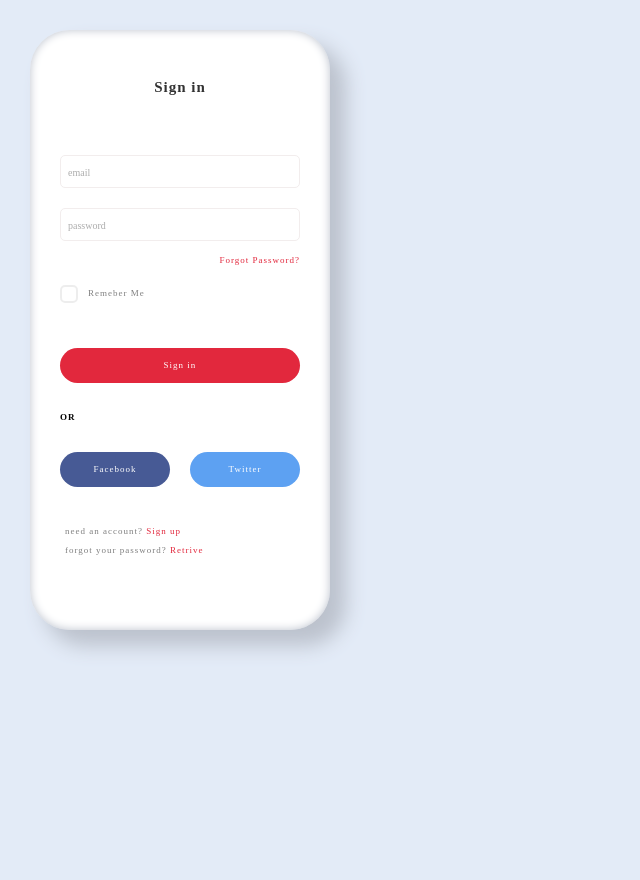
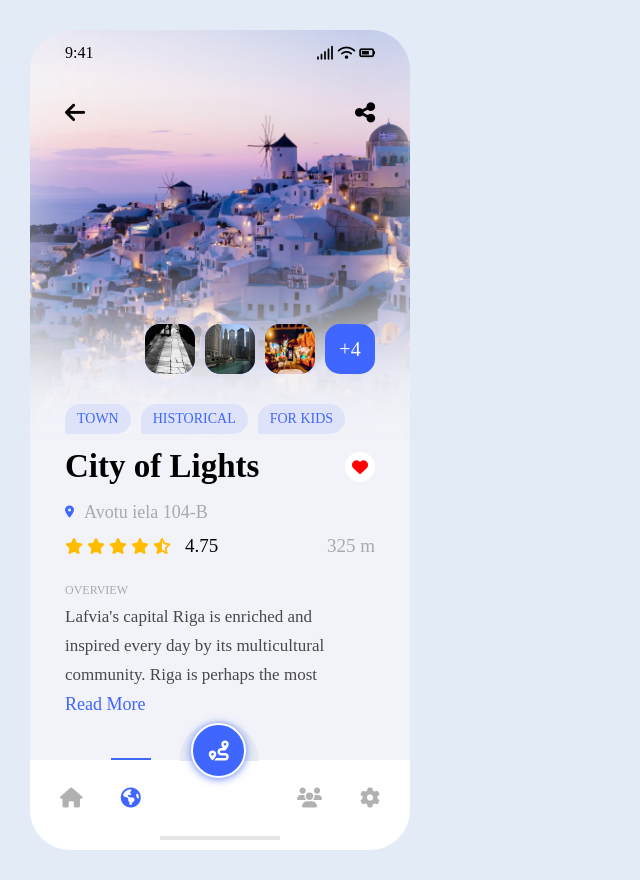
Before and after one commit to LeeHwanHo/HTML-Project, a plain HTML site: page index.html in a window 1280 px wide. Shown: the whole page, without its empty margins (0-640 px from the left). Before the commit the page ends 800 px from the top, so only its background shows below. Drawn offline with Linux system fonts and the light colour scheme; a web font is replaced by a local one.

Commit message:
html-css day 11 of 17 coding challenge

```diff
--- a/css/style.css
+++ b/css/style.css
@@ -5,146 +5,260 @@
     box-sizing: border-box;
 }
 
+a{
+    color: inherit;
+    text-decoration: none;
+}
+
 body{
     font-family: Amaranth;
-    letter-spacing: 1px;
-    font-size: 9px;
     background-color: #e3ebf7;
 }
 .phone{
-    width: 300px;
-    height: 600px;
-    padding: 50px 30px;
-    background-color: white;
-    border-radius: 40px;
+    width: 380px;
+    height: 820px;
+
     margin: 30px;
-    box-shadow: 15px 15px 20px 1px #BCC2CD,
-                inset 0 0 10px #bcc2cd;
 }
 
-.phone .phone__title{
-    font-size: 15px;
-    font-weight: 700;
-    opacity: 0.8;
+.bg-column{
+    background-image: url("../images/background.png");
+    background-repeat: no-repeat;
+    background-position: center;
+    background-size: cover;
+    border-radius: 40px 40px 0 0;
+    height: 50%;
+
+    padding: 15px 35px;
+    box-shadow: inset 0px -150px 100px -15px #f2f3f9;
+}
+
+.content{
+    background-color: #f2f3f9;
+    border-radius: 0 0 40px 40px;
+    height: 50%;
+    padding: 10px 35px;
+    position: relative;
+}
+
+.phone-status{
+    display: flex;
+    justify-content: space-between;
+    align-items: center;
+}
+
+.phone-status i{
+    font-size: 14px;
+}
+
+.top-nav{
+    display: flex;
+    justify-content: space-between;
+    margin-top: 40px;
+}
+
+.top-nav i{
+    font-size: 23px;
+}
+
+.associated-place{
+    display: flex;
+    justify-content: flex-end;
+    margin:200px 0 30px 0;
+}
+
+.associated-place .img-form{
+    width: 50px;
+    height: 50px;
+    border-radius: 15px;
+    background-color: #3F67FF;
+    margin-left: 10px;
     display: flex;
     justify-content: center;
-}
-
-.phone .phone__inputs{
-    margin: 60px 0 15px 0;
-    display: flex;
-    flex-direction: column;
-}
-
-.phone .phone__inputs .input{
-    padding: 8px 7px;
-    border-radius: 5px;
-    border: 1px solid #f2eded;
-}
-
-.phone .phone__inputs .input::placeholder{
-    opacity: 0.6;
-    font-size: 10px;
-    font-family: Amaranth;
-}
-
-.phone .phone__inputs .input:first-child{
-    margin-bottom: 20px;
-}
-
-.phone .phone__link{
-    text-align: right;
-}
-
-.phone .link{
-    text-decoration: none;
-    color: #E2283D;
-}
-
-.phone .phone__checkbox{
-    display: flex;
     align-items: center;
-    margin-top: 20px;
-    margin-bottom: 45px;
-}
-
-.checkbox-custom{
-    display: none;
-}
-
-.checkbox-label{
-    display: inline-block;
-    position: relative;
-    vertical-align: middle;
+    color: white;
+    font-size: 20px;
     cursor: pointer;
 }
 
-.checkbox-custom + .checkbox-label:before{
-    content: "";
-    background: #fff;
-    border-radius: 5px;
-    border: 2px solid #ddd;
-    display: inline-block;
-    vertical-align: middle;
-    width: 10px; height: 10px;
-    padding: 2px; margin-right: 10px;
+.associated-place .img-form img{
+    width: 50px;
+    height: 50px;
+    border-radius: 15px;
 }
 
-.checkbox-custom:checked + .checkbox-label:after {
-    content: "";
-    padding: 2px;
+.associated-word{
+    display: flex;
+}
+
+.associated-word .word-box{
+    margin-right: 10px;
+    padding: 8px 12px;
+    background-color: #DFE3F9;
+    border-radius: 15px 15px 15px 0;
+    font-size: 14px;
+    color: #3F67FF;
+}
+
+.place-info .place-info__title{
+    display: flex;
+    justify-content: space-between;
+    align-items: center;
+}
+
+.place-info h1{
+    font-size: 33px;
+    font-weight: 700;
+}
+
+.place-info__title .heart-ico{
+    background-color: white;
+    width: 30px;
+    height: 30px;
+    border-radius: 50%;
+    display: flex;
+    justify-content: center;
+    align-items: center;
+    color: red;
+    cursor: pointer;
+}
+
+.place-info__location{
+    margin: 20px 0px 15px 0;
+    display: flex;
+    align-items: center;
+}
+
+.place-info__location i{
+    margin-right:10px;
+    font-size :12px;
+    color: #3F67FF;
+}
+
+.place-info__location .info-location-text{
+    opacity: 0.3;
+    font-size: 18px;
+}
+
+.place-info__rate{
+    display: flex;
+    justify-content: space-between;
+    margin-bottom: 29px;
+}
+
+.place-info__rate i{
+    color: #FFBC00;
+}
+
+.place-info__rate .rate-score{
+    font-size : 19px;
+    margin-left: 10px;
+}
+
+.place-info__rate .altitude-above-sea-level{
+    opacity: 0.3;
+    font-size: 19px;
+}
+
+.overview .overview__title{
+    font-size: 12px;
+    margin-bottom: 12px;
+    opacity: 0.3;
+}
+
+.overview p{
+    margin-bottom: 12px;
+    font-size: 17px;
+    opacity: 0.7;
+}
+
+.overview .read-more{
+    color: #3F67FF;
+    font-size: 18px;
+    cursor: pointer;
+}
+
+.bottom-nav{
     position: absolute;
-    width: 1px;
-    height: 5px;
-    border: solid red;
-    border-width: 0 3px 3px 0;
-    transform: rotate(45deg);
-    top: 2px; left: 5px;
+    bottom: 0px;
+    width: 100%;
+    height: 22%;
+    left: 0;
+    display: flex;
+    align-items: center;
+    flex-direction: column;
+    background-color: white;
+    border-radius: 0 0 40px 40px;
+    padding :0 30px;
+}
+
+.bottom-nav .icons{
+    display: flex;
+    justify-content: space-between;
+    align-items: center;
+    width: 100%;
+    height: 90%;
+}
+
+.bottom-nav i{
+    font-size: 20px;
+    cursor: pointer;
+}
+
+.bottom-nav .non-selected-icon{
+    opacity: 0.3;
+}
+
+.bottom-nav .selected-icon{
+    color: #3F67FF;
+    position: relative;
+    display: flex;
+    flex-direction: column;
+    align-items: center;
+}
+
+.bottom-nav .selected-icon .selected-bar{
+    width: 40px;
+    height: 2px;
+    background-color:#3F67FF;
+    position: absolute;
+    margin-top: -30px;
 }
 
 
 
-.phone .desc{
-    opacity: 0.5;
+.bottom-nav .nav-center-grey-circle{
+    position: relative;
+    margin-top : -115px;
+    display: flex;
+    justify-content: center;
+    align-items: center;
+    width: 80px;
+    height: 40px;
+    border-top-right-radius: 80px;
+    border-top-left-radius: 80px;
+    background-color: #E7EAF2;
 }
 
-.phone .button{
-    border-radius: 20px;
+.bottom-nav .nav-center-blue-circle{
+    position: absolute;
+    margin-top: 20px;
+    display: flex;
+    justify-content: center;
+    align-items: center;
+    background-color: #3F67FF;
+    width: 55px;
+    height: 55px;
+    border-radius: 50%;
+    border: 2px solid white;
     color: white;
-    background-color: #E2283D;
-    text-align: center;
-    padding: 13px;
-    cursor: pointer;
-    font-size: 9px;
+    box-shadow: 0 1px 10px -1px #3F67FF;
 }
 
-.phone .button-desc{
-    font-weight: 700;
-    margin: 30px 0;
+.bottom-nav .nav-bar{
+    width: 120px;
+    height: 4px;
+    background-color: black;
+    opacity: 0.1;
+    margin-bottom: 10px;
 }
-
-.phone .buttons{
-    display: flex;
-    justify-content: space-between;
-    margin-bottom: 40px;
-}
-
-.phone .buttons .button{
-    width:110px;
-}
-
-.phone .buttons .button:first-child{
-    background-color: #475A95;
-}
-
-.phone .buttons .button:nth-child(2){
-    background-color: #5DA1F2;
-}
-
-.nav{
-    padding : 0 5px;
-}
-
-.nav .nav__column{
-    margin-bottom : 10px;
-}
--- a/index.html
+++ b/index.html
@@ -1,42 +1,102 @@
 <!DOCTYPE html>
 <html lang="en">
+
 <head>
     <meta charset="UTF-8">
     <meta name="viewport" content="width=device-width, initial-scale=1.0">
     <meta http-equiv="X-UA-Compatible" content="ie=edge">
     <link rel="stylesheet" href="css/style.css">
-    <title>Day 10 of 17</title>
+    <script src="https://kit.fontawesome.com/5ab701099b.js" crossorigin="anonymous"></script>
+    <title>Day 11 of 17</title>
 </head>
+
 <body>
     <div class="phone">
-        <h1 class="phone__title">Sign in</h1>
-        <div class="phone__inputs">
-            <input type="email" class="input" placeholder="email">
-            <input type="password" class="input" placeholder="password">
+        <div class="bg-column">
+            <header class="phone-status">
+                <div class="timestamp">9:41</div>
+                <div class="status-ico">
+                    <i class="fas fa-signal"></i>
+                    <i class="fas fa-wifi"></i>
+                    <i class="fas fa-battery-three-quarters"></i>
+                </div>
+            </header>
+            <nav class="top-nav">
+                <a href="#"><i class="fas fa-arrow-left"></i></a>
+                <a href="#"><i class="fas fa-share-alt"></i></a>
+            </nav>
+            <div class="associated-place">
+                <div class="img-form"><img src="images/sample.jpg" alt="" class="associated-place__img"></div>
+                <div class="img-form"><img src="images/sample2.jpg" alt="" class="associated-place__img"></div>
+                <div class="img-form"><img src="images/sample3.jpg" alt="" class="associated-place__img"></div>
+                <div class="img-form">+4</div>
+            </div>
+            <div class="associated-word">
+                <div class="word-box">TOWN</div>
+                <div class="word-box">HISTORICAL</div>
+                <div class="word-box">FOR KIDS</div>
+            </div>
         </div>
-        <div class="phone__link">
-            <a href="#" class="link">Forgot Password?</a>
+        <div class="content">
+            <div class="place-info">
+                <div class="place-info__title">
+                    <h1 class="info-title">City of Lights</h1>
+                    <div class="heart-ico">
+                        <i class="fas fa-heart"></i>
+                    </div>
+                </div>
+                <div class="place-info__location">
+                    <i class="fas fa-map-marker-alt"></i>
+                    <h3 class="info-location-text">Avotu iela 104-B</h3>
+                </div>
+                <div class="place-info__rate">
+                    <div class="place-inf__rate__column">
+                        <i class="fas fa-star"></i>
+                        <i class="fas fa-star"></i>
+                        <i class="fas fa-star"></i>
+                        <i class="fas fa-star"></i>
+                        <i class="fas fa-star-half-alt"></i>
+                        <span class="rate-score">4.75</span>
+                    </div>
+                    <div class="place-inf__rate__column">
+                        <h3 class="altitude-above-sea-level">325 m</h3>
+                    </div>
+                </div>
+            </div>
+            <div class="overview">
+                <h5 class="overview__title">OVERVIEW</h5>
+                <p class="overview__text">Lafvia's capital Riga is enriched and</p>
+                <p class="overview__text">inspired every day by its multicultural</p>
+                <p class="overview__text">community. Riga is perhaps the most</p>
+                <h2 class="read-more">Read More</h2>
+            </div>
+            <nav class="bottom-nav">
+                <div class="icons">
+                    <div class="non-selected-icon">
+                        <i class="fas fa-home"></i>
+                    </div>
+                    <div class="selected-icon">
+                        <i class="fas fa-globe-americas"></i>
+                        <div class="selected-bar"></div>
+                    </div>
+                    <div class="nav-center-grey-circle">
+                        <div class="nav-center-blue-circle">
+                            <i class="fas fa-route"></i>
+                        </div>
+                    </div>
+                    <div class="non-selected-icon">
+                        <i class="fas fa-users"></i>
+                    </div>
+                    <div class="non-selected-icon">
+                        <i class="fas fa-cog"></i>
+                    </div>
+                </div>
+                <div class="nav-bar">
+                </div>
+            </nav>
         </div>
-        <div class="phone__checkbox">
-            <input id="checkbox-cus" type="checkbox" class="checkbox-custom">
-            <label for="checkbox-cus" class="desc checkbox-label">Remeber Me</label>
-        </div>
-        <div class="button">Sign in</div>
-        <div class="button-desc">OR</div>
-        <div class="buttons">
-            <div class="button">Facebook</div>
-            <div class="button">Twitter</div>
-        </div>
-        <nav class="nav">
-            <div class="nav__column">
-                <span class="desc">need an account? </span>
-                <a href="#" class="link">Sign up</a>
-            </div>
-            <div class="nav__column">
-                <span class="desc">forgot your password?</span>
-                <a href="#" class="link">Retrive</a>
-            </div>
-        </nav>
+
     </div>
 </body>
+
 </html>
```
Also changed, not shown: images/background.png (added), images/sample.jpg (added), images/sample2.jpg (added), images/sample3.jpg (added).
